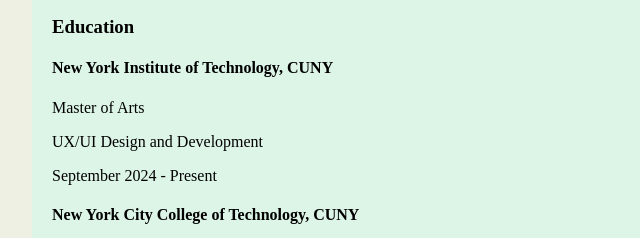
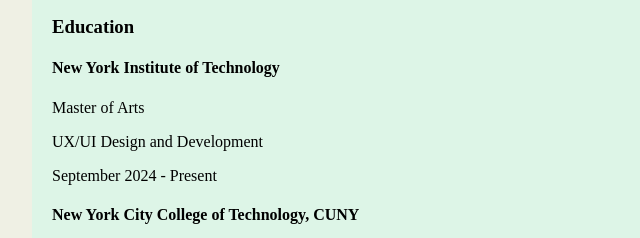
Before and after one commit to lgrace1/online-resume-609-spring, a plain HTML site: page index.html in a window 1280 px wide. Shown: the part 228-466 px from the top of the page, 138-778 px from the left. Drawn offline with Linux system fonts and the light colour scheme.

Commit message:
update school

```diff
--- a/index.html
+++ b/index.html
@@ -27,7 +27,7 @@
       <section class="education">
         <h3>Education</h3>
 
-        <h4>New York Institute of Technology, CUNY</h4>
+        <h4>New York Institute of Technology</h4>
         <p>Master of Arts</p>
         <p>UX/UI Design and Development</p>
         <p>September 2024 - Present</p>
```
